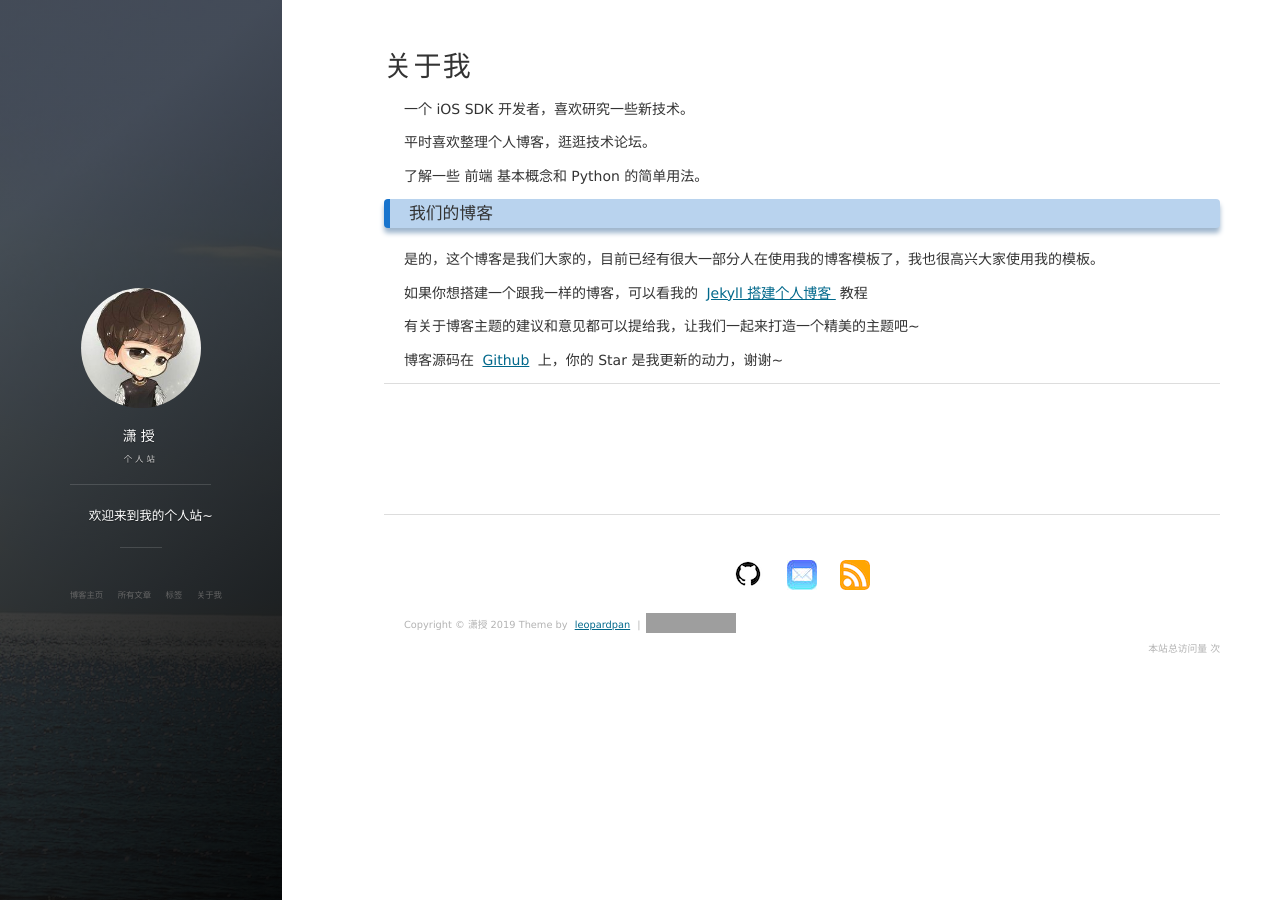
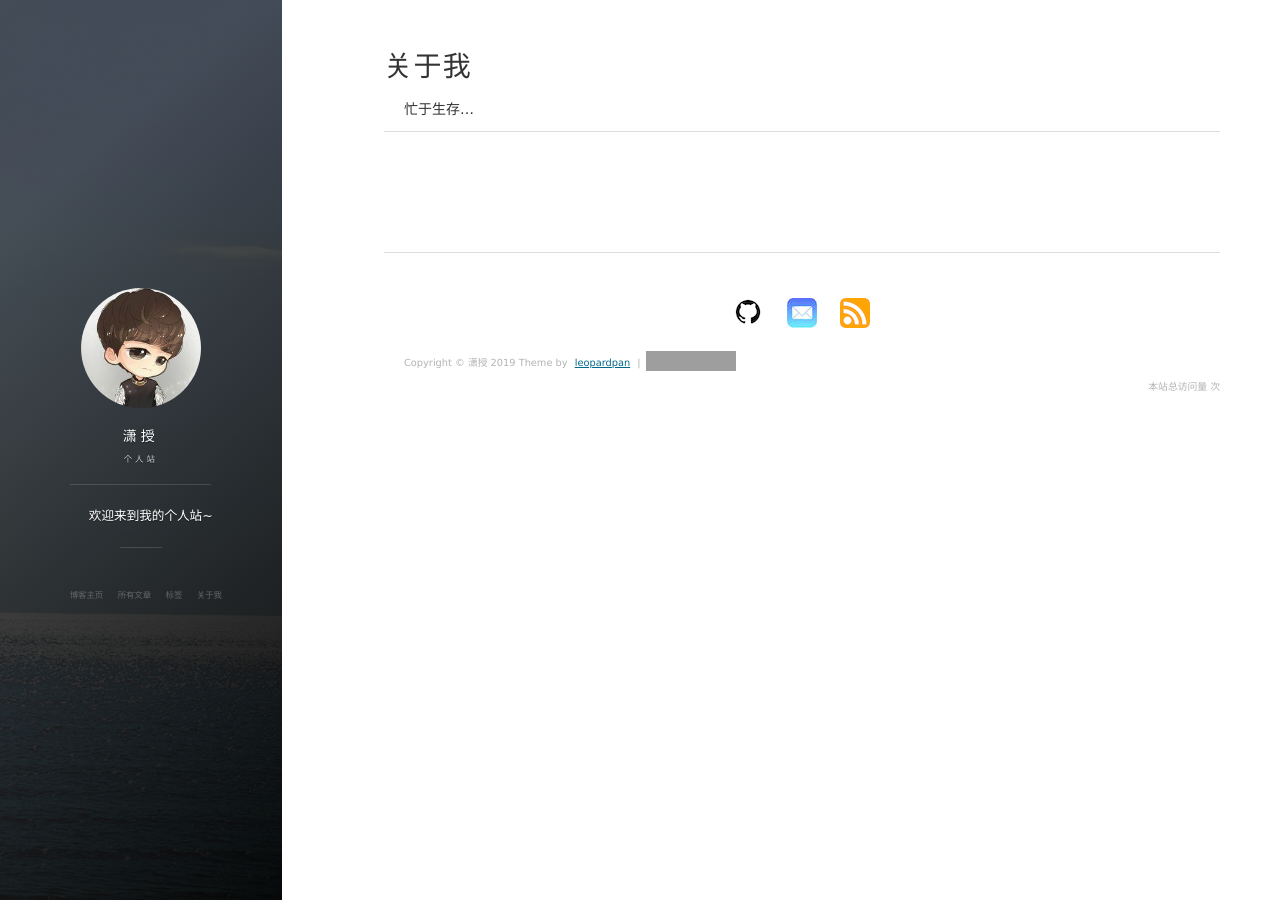
Before and after one commit to zcxiao74/zcxiao74.github.io, a Jekyll site: the page built from about.md, in a window 1280 px wide. Built offline with Jekyll 4.4.1, drawn with Linux system fonts in a browser that asks for light colours; nearby versions of some CDN libraries; comment, search, counter and statistics services are not loaded; grey boxes are pictures that could not be loaded.

Commit message:
关于我

```diff
--- a/_config.yml
+++ b/_config.yml
@@ -3,10 +3,10 @@
 subtitle: 个人站
 description: 欢迎来到我的个人站~
 # 头像里面的标题
-avatarTitle: xiao
+avatarTitle: Xiao
 # 头像里面的描述
 avatarDesc: python / 大数据
-url: "http://baixin.io"
+url: "https://zcxiao74.github.io/"
 
 # Comment
 comment:
@@ -38,12 +38,6 @@
 
 
 # 《----------------- 上面的信息修改成你自己的 ---------------------------》
-#
-#
-#  _post/ 下的文章更换成你自己的文章
-#  帮忙star一下，感谢~😆 地址： https://github.com/leopardpan/leopardpan.github.io
-#
-#
 # 《--------------- 下面的信息可以自行选择是否修改 ------------------------》
 
 
--- a/about.md
+++ b/about.md
@@ -3,39 +3,7 @@
 title: 关于我
 ---
 
-一个 iOS SDK 开发者，喜欢研究一些新技术。
-<p>
-平时喜欢整理个人博客，逛逛技术论坛。
-<p>
-了解一些 前端 基本概念和 Python 的简单用法。
-
-<p>
-
-<h3> 我们的博客 </h3>
-
-<p>
-
-是的，这个博客是我们大家的，目前已经有很大一部分人在使用我的博客模板了，我也很高兴大家使用我的模板。
-
-<p>
-
-如果你想搭建一个跟我一样的博客，可以看我的
-<a href="/2016/10/jekyll_tutorials1/"> Jekyll 搭建个人博客 </a>
-教程
-
-<p>
-
-有关于博客主题的建议和意见都可以提给我，让我们一起来打造一个精美的主题吧~
-
-<p>
-
-博客源码在 <a target="_blank" href='https://github.com/leopardpan/leopardpan.github.io/'>Github</a> 上，你的 Star 是我更新的动力，谢谢~
-
-<p>
-
-<p>
-
-<p>
+忙于生存...
 
 
 {% include comments.html %}
```
